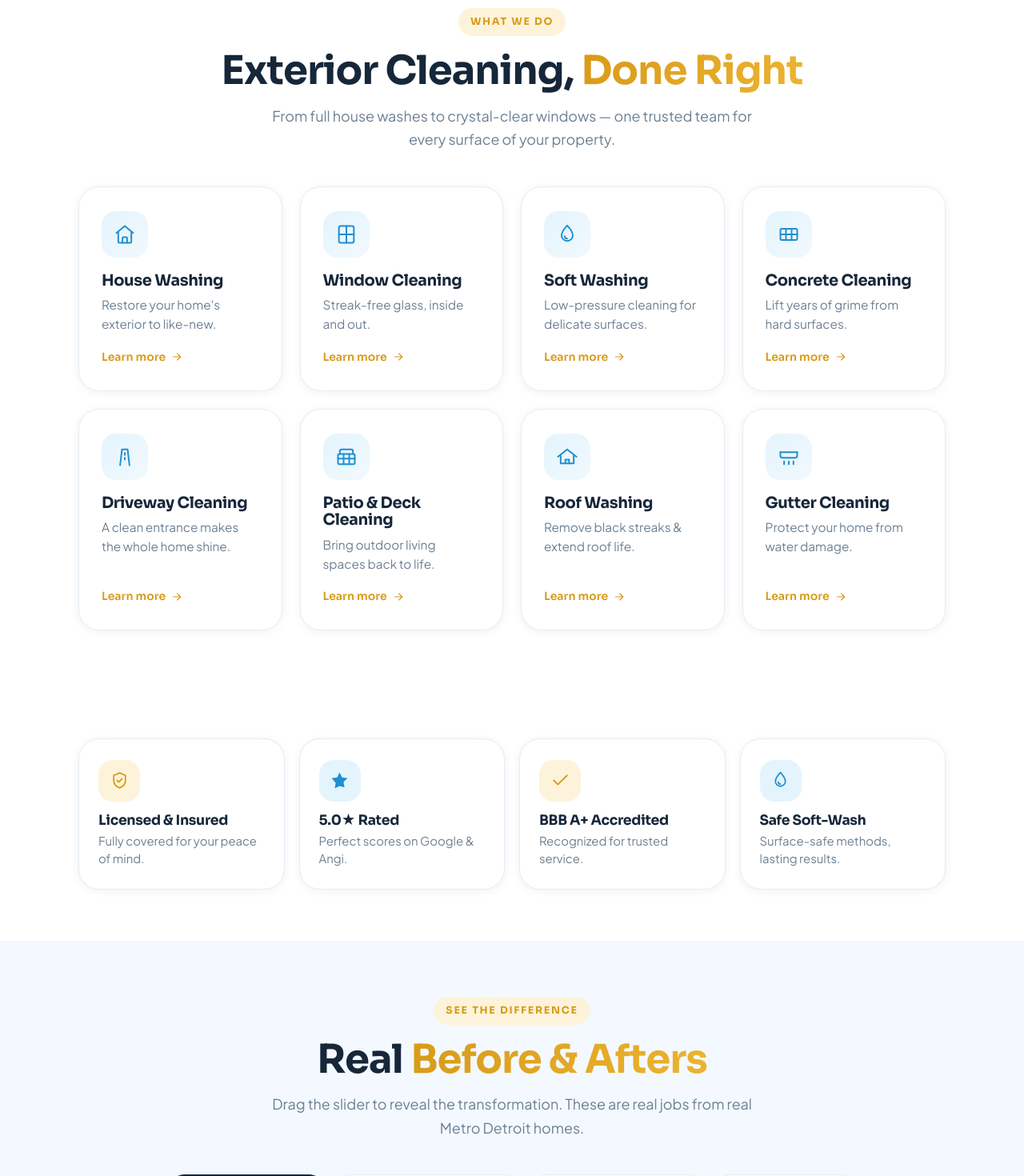
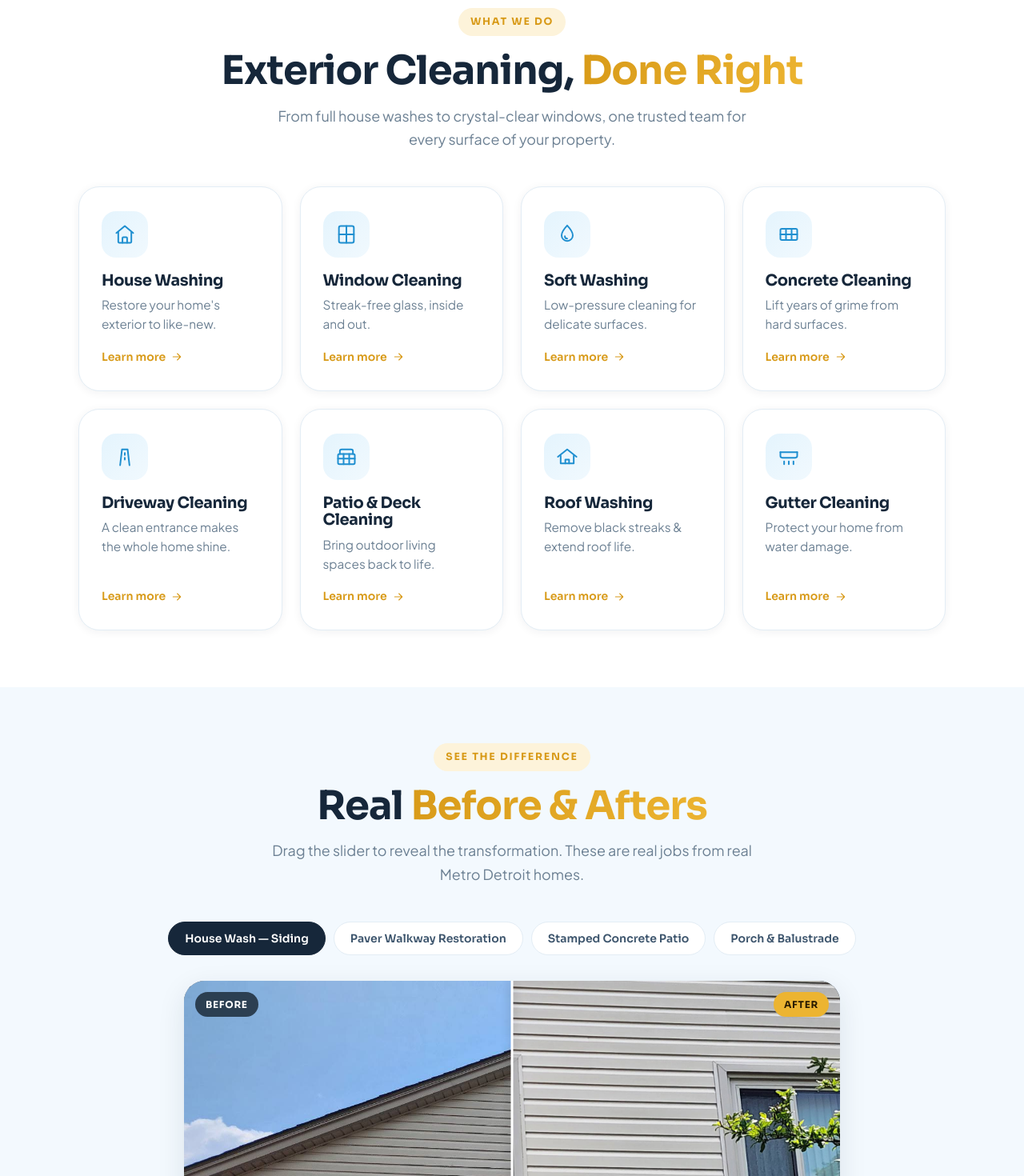
Before and after one commit to notAntonioWilson/are_you_washed, a Next.js app: page / in a window 1280 px wide. Shown: the part 1220-2690 px from the top of the page at 80% size. Built offline with nearby package versions, Linux system fonts and the light colour scheme.

Commit message:
What We Do: remove repeated trust strip from homepage; hero headline 3X Award Winner placeholder; strip em-dashes from page copy

```diff
--- a/app/page.tsx
+++ b/app/page.tsx
@@ -2,7 +2,7 @@ import Link from "next/link";
 import Image from "next/image";
 import Hero from "@/components/Hero";
 import Reveal from "@/components/Reveal";
-import { StatsBar, TrustStrip, CTABand } from "@/components/Sections";
+import { StatsBar, CTABand } from "@/components/Sections";
 import { ServicesGrid } from "@/components/ServicesGrid";
 import BeforeAfter from "@/components/BeforeAfter";
 import Reviews from "@/components/Reviews";
@@ -23,14 +23,13 @@ export default function HomePage() {
             <span className="eyebrow">What We Do</span>
             <h2 className="section-title">Exterior Cleaning, <span className="accent">Done Right</span></h2>
             <p className="section-sub">
-              From full house washes to crystal-clear windows — one trusted team for every surface of your property.
+              From full house washes to crystal-clear windows, one trusted team for every surface of your property.
             </p>
           </div>
           <ServicesGrid />
         </div>
       </section>
 
-      <TrustStrip />
       <BeforeAfter />
 
       {/* Why Us split */}
@@ -47,12 +46,12 @@ export default function HomePage() {
             <span className="eyebrow">Why Are You Washed</span>
             <h2 className="section-title">A family business that <span className="accent">treats your home like ours</span></h2>
             <p className="whyus-text">
-              We started Are You Washed out of a simple desire — to help homeowners fall back in love with their property.
+              We started Are You Washed out of a simple desire: to help homeowners fall back in love with their property.
               There&apos;s nothing like watching years of grime wash away to reveal the home underneath.
             </p>
             <ul className="whyus-list">
               {[
-                "Family owned & operated — every job is personal",
+                "Family owned & operated, every job is personal",
                 "Safe soft-wash methods that protect your surfaces",
                 "Prompt, professional, and communicative from quote to clean",
                 "Fully licensed & insured for total peace of mind",
--- a/components/Hero.tsx
+++ b/components/Hero.tsx
@@ -32,7 +32,7 @@ export default function Hero() {
           </div>
 
           <h1 className="hero-title">
-            Award-Winning Pressure Washing<br />
+            3X Award-Winning Pressure Washing<br />
             <span className="hero-title-accent">in Macomb &amp; Washington Township</span>
           </h1>
 
```
